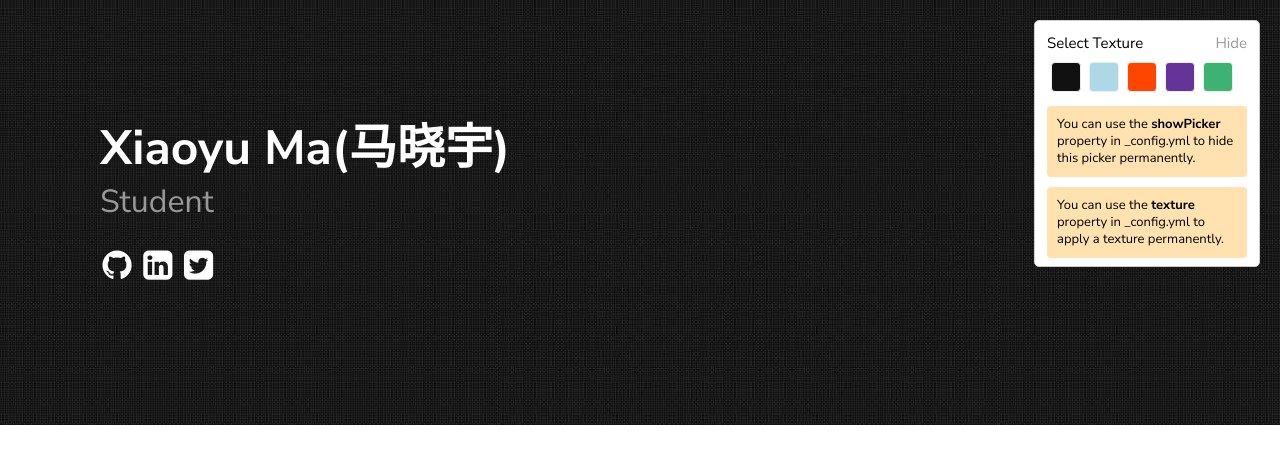
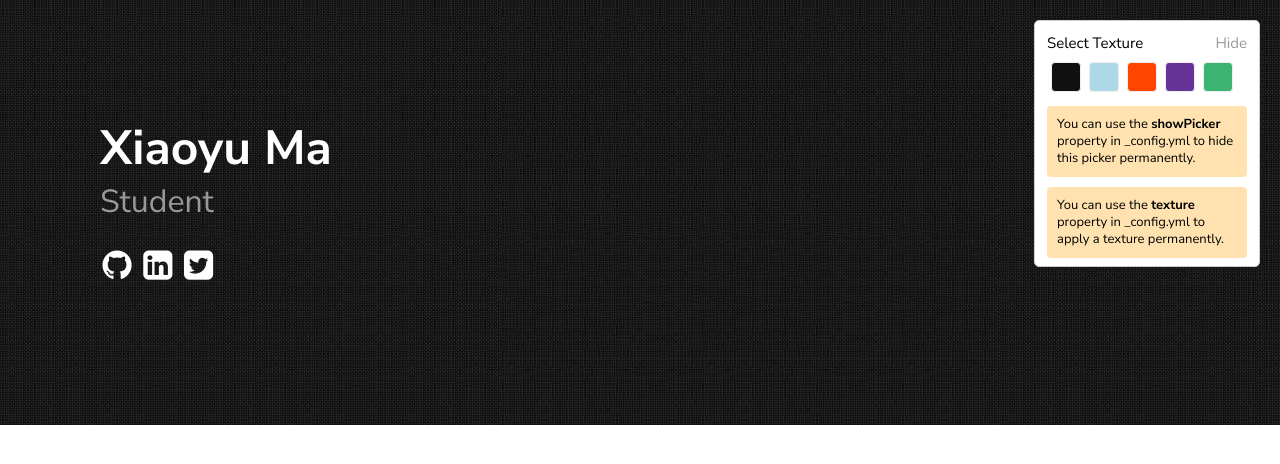
Before and after one commit to derek1998/blog.xiaoyuma, a Jekyll site: the page built from index.md, in a window 1280 px wide. Shown: the top 464 px of the page. Built offline with Jekyll 4.4.1, drawn with Linux system fonts in a browser that asks for light colours.

Commit message:
Update _config.yml

```diff
--- a/_config.yml
+++ b/_config.yml
@@ -15,7 +15,7 @@ sass:
 
 permalink: /posts/:title/
 texture:
-  title: Xiaoyu Ma(马晓宇)
+  title: Xiaoyu Ma
   tagline: Student
   date_format: "%b %-d, %Y"
   style: black
@@ -25,7 +25,7 @@ texture:
   # generate social links in footer
   social_links:
     twitter: /
-    github:  derek1998
+    github: derek1998
     linkedIn: /
     rss: rss
 
```
